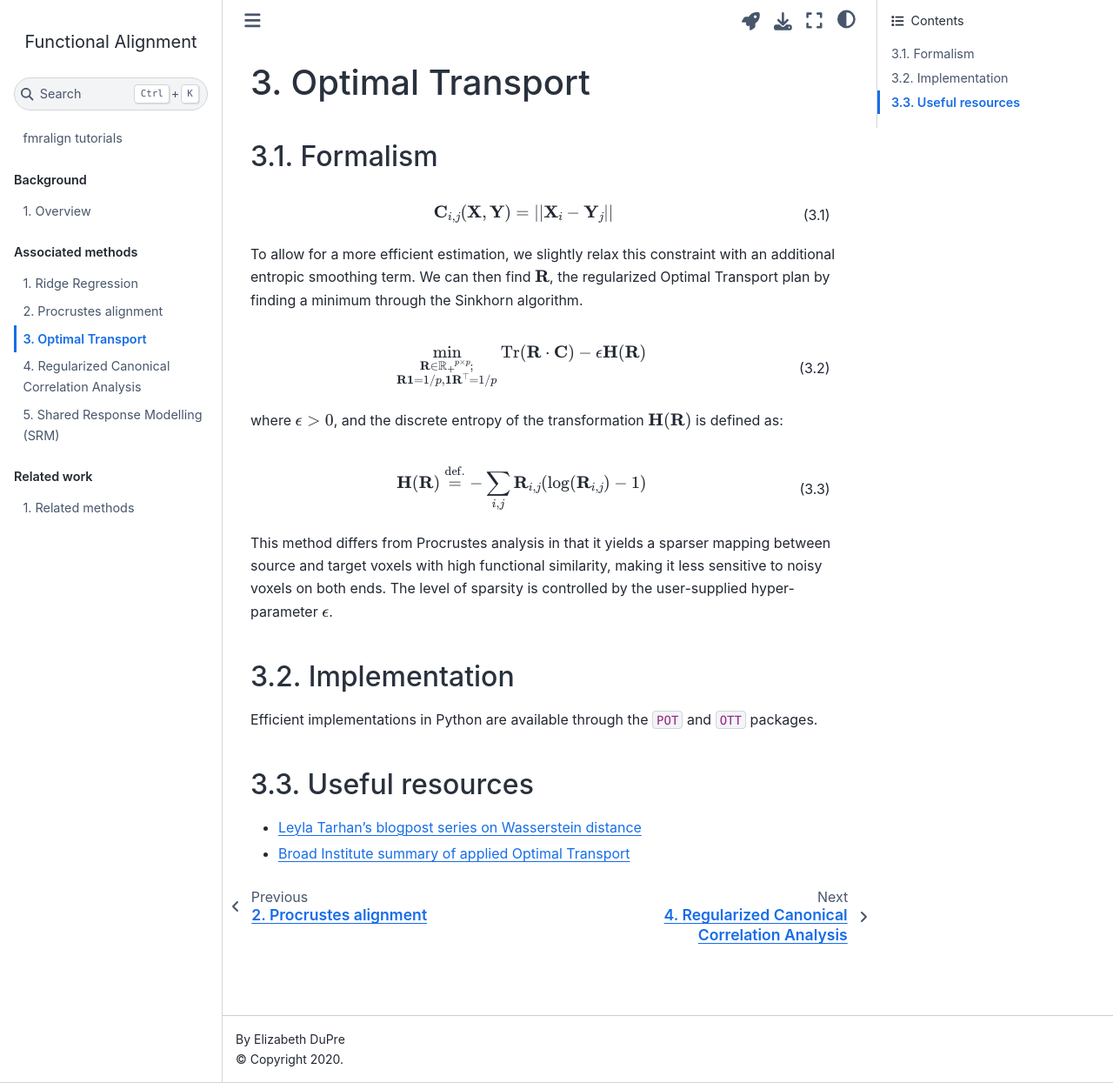
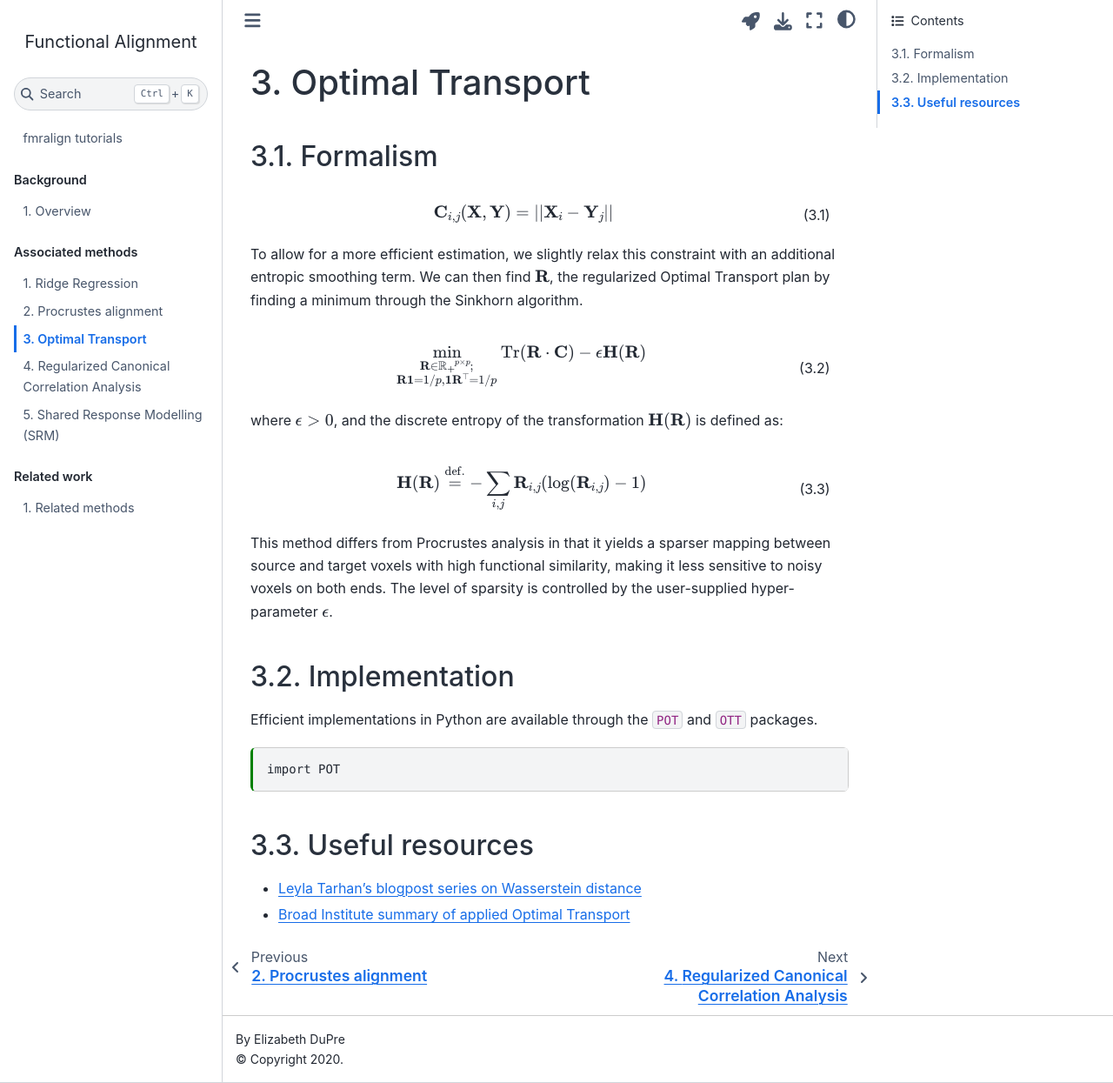
Before and after one commit to neurodatascience/fmralign-tutorials, a Jupyter Book: the page built from content/04-optimal-transport.md, in a window 1280 px wide and 1245 px high. Shown: the whole window at 87% size. Built offline with Jupyter Book 1.0.4 settings and Sphinx 7.4.7 and the Sphinx Book theme 1.1.4, drawn with Linux system fonts in a browser that asks for light colours.

Commit message:
Bump requirements

````diff
--- a/content/04-optimal-transport.md
+++ b/content/04-optimal-transport.md
@@ -40,6 +40,10 @@ This method differs from Procrustes analysis in that it yields a sparser mapping
 
 Efficient implementations in Python are available through the `POT` and `OTT` packages.
 
+```{code-cell} python3
+import POT
+```
+
 ## Useful resources
 
 - [Leyla Tarhan's blogpost series on Wasserstein distance](http://lytarhan.rbind.io/categories/wasserstein-distance/)
--- a/requirements.txt
+++ b/requirements.txt
@@ -1,5 +1,9 @@
 ghp-import
 jupyter-book
 jupytext[myst]
+matplotlib
 numpy
-matplotlib
+cython
+scipy
+scikit-learn
+POT
````
Also changed, not shown: content/02-ridge-regression.md (+2 -0 lines), content/03-procrustes.md (+2 -0 lines), content/06-shared-response-model.md (+3 -0 lines).
